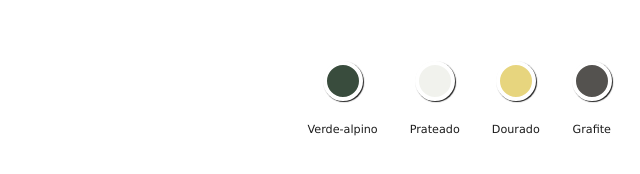
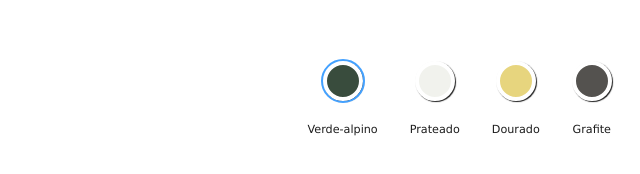
Before and after one commit to dduartess/Clone-Iphone-page, a plain HTML site: page index.html in a window 1280 px wide. Both pictures are taken after a click on the item "Verde-alpino". Shown: the part 791-965 px from the top of the page, 134-774 px from the left. Drawn offline with Linux system fonts and the light colour scheme.

Commit message:
create javascript archive

```diff
--- a/index.html
+++ b/index.html
@@ -74,7 +74,7 @@
     <div id="image-picker">
         <ul>
             <li id="green">
-                <span class="color"></span>
+                <span class="color selected"></span>
                 <span class="description">Verde-alpino</span>
             </li>
             <li id="silver">
--- a/js/scripts.js
+++ b/js/scripts.js
@@ -0,0 +1,28 @@
+const buttons = document.querySelectorAll("#image-picker li");
+const image = document.querySelector("#product-image");
+
+
+buttons.forEach((btn)=>{
+    btn.addEventListener("click", (e) => {
+        console.log(e);
+
+    buttons.forEach((btn) => {
+        btn.querySelector(".color").classList.remove("selected");
+    });
+
+    const button = e.target;
+
+    const id = button.getAttribute("id");
+
+    console.log(id);
+
+    button.querySelector(".color").classList.add("selected");
+
+    image.classList.add("changing");
+    image.setAttribute("src", `img/iphone_${id}.jpg`);
+
+    setTimeout(() => {
+        image.classList.toggle("changing");
+    }, 200);
+    });
+});
```
